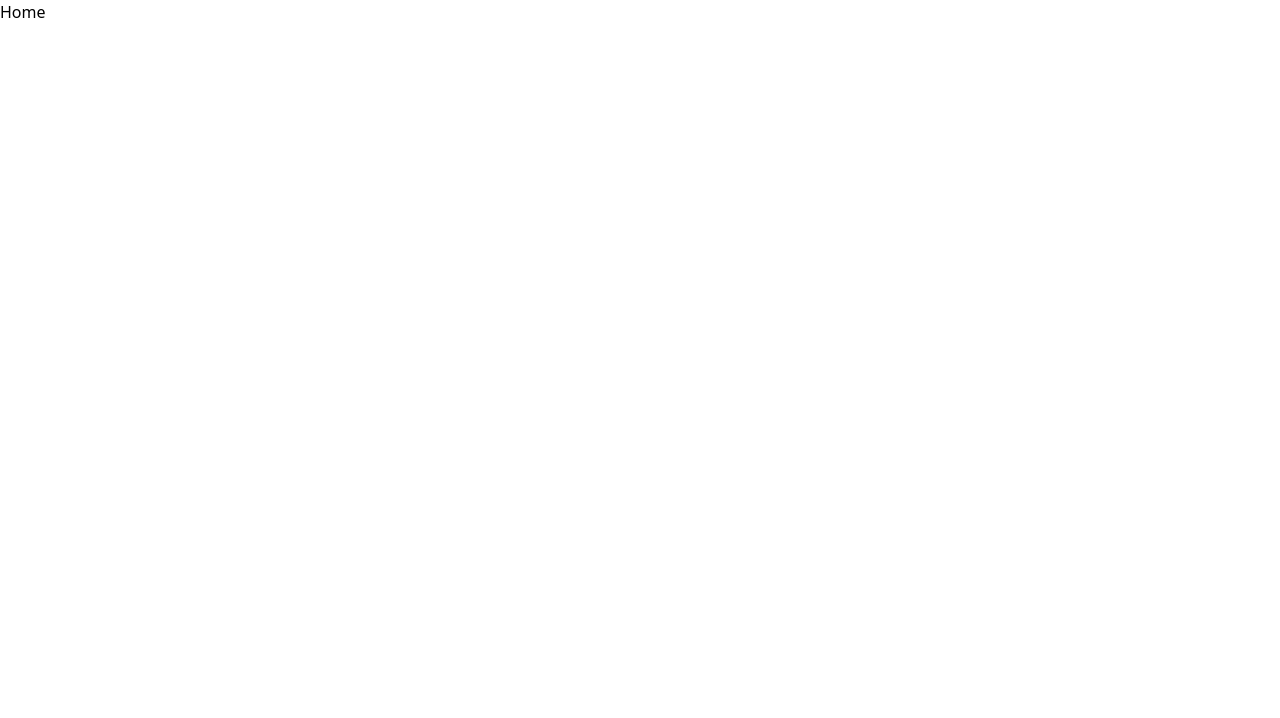
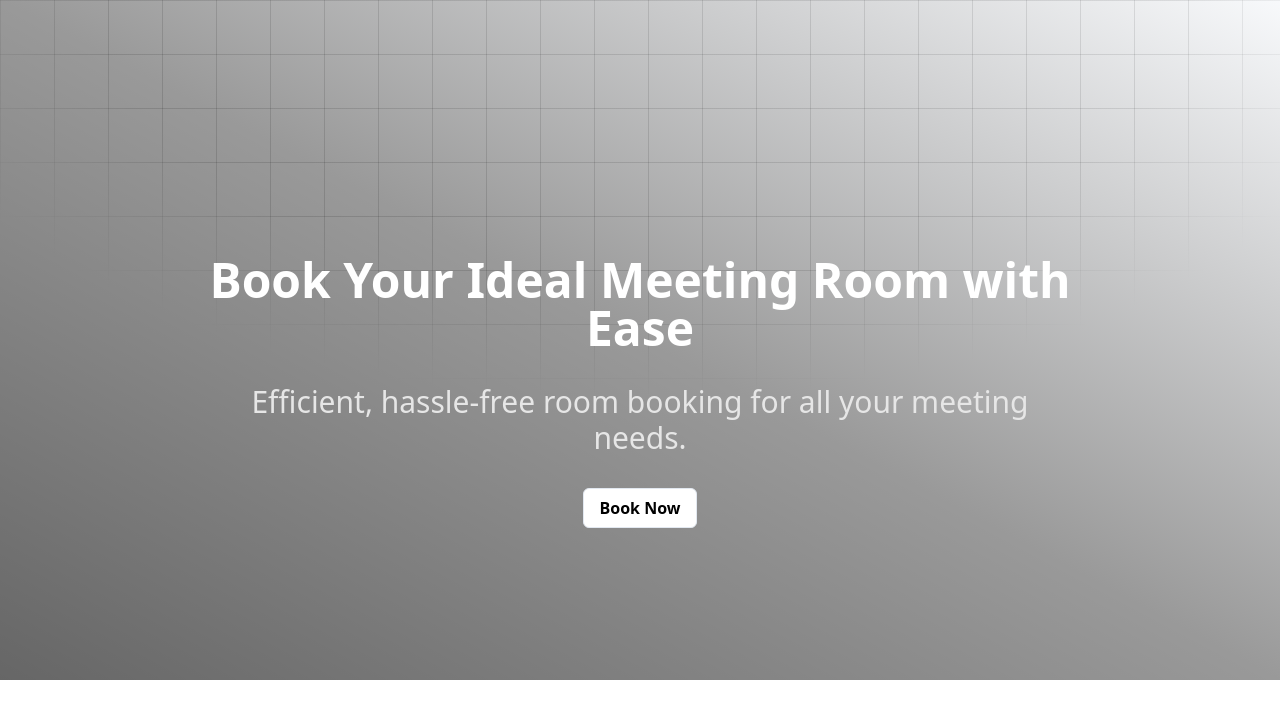
Before and after one commit to Bidyut-Sikder/hivehaus, a React (Vite) app: page / in a window 1280 px wide. Shown: the top 718 px of the page. Built offline with nearby package versions, Linux system fonts and the light colour scheme.

Commit message:
feat: add hero section

```diff
--- /dev/null
+++ b/src/components/home/Hero.tsx
@@ -0,0 +1,34 @@
+import { Link } from "react-router-dom";
+import { Button } from "../ui/button";
+// import workspaceVideo from '/video/workspace.webm'
+
+const Hero = () => {
+  return (
+    <div className="w-full">
+      {/* <video className="w-full h-[90vh] lg:h-[85vh] relative object-cover" autoPlay loop muted>
+                <source src={workspaceVideo} type="video/mp4" />
+            </video> */}
+      <div className="absolute bottom-0 left-0 right-0 top-0 bg-[linear-gradient(to_right,#4f4f4f2e_1px,transparent_1px),linear-gradient(to_bottom,#4f4f4f2e_1px,transparent_1px)] bg-[size:54px_54px] [mask-image:radial-gradient(ellipse_60%_50%_at_50%_0%,#000_70%,transparent_100%)]"></div>
+      <div className="absolute inset-0 bg-gradient-to-tr h-[90vh] lg:h-[85vh] from-black/60 via-black/40 to-slate-200/25">
+        <div className="flex flex-col items-center justify-center translate-y-64 gap-y-8 2xl:gap-y-10 mx-3 md:mx-10 lg:w-9/12 lg:mx-auto">
+          <h1 className="font-bold text-5xl text-center text-white">
+            Book Your Ideal Meeting Room with <span className="">Ease</span>
+          </h1>
+          <p className=" text-[#e6e6e6] text-3xl text-center sm:mx-10 xl:w-10/12 2xl:w-8/12">
+            Efficient, hassle-free room booking for all your meeting needs.
+          </p>
+          <Link to="/rooms">
+            <Button
+              variant="outline"
+              className="font-semibold cursor-pointer text-md"
+            >
+              Book Now
+            </Button>
+          </Link>
+        </div>
+      </div>
+    </div>
+  );
+};
+
+export default Hero;
--- /dev/null
+++ b/src/components/ui/button.tsx
@@ -0,0 +1,56 @@
+import * as React from "react"
+import { Slot } from "@radix-ui/react-slot"
+import { cva, type VariantProps } from "class-variance-authority"
+
+import { cn } from '../../lib/utils'
+
+const buttonVariants = cva(
+  "inline-flex items-center justify-center whitespace-nowrap rounded-md text-sm font-medium ring-offset-white transition-colors focus-visible:outline-none focus-visible:ring-2 focus-visible:ring-slate-950 focus-visible:ring-offset-2 disabled:pointer-events-none disabled:opacity-50 dark:ring-offset-slate-950 dark:focus-visible:ring-slate-300",
+  {
+    variants: {
+      variant: {
+        default: "bg-slate-900 text-slate-50 hover:bg-slate-900/90 dark:bg-slate-50 dark:text-slate-900 dark:hover:bg-slate-50/90",
+        destructive:
+          "bg-red-500 text-slate-50 hover:bg-red-500/90 dark:bg-red-900 dark:text-slate-50 dark:hover:bg-red-900/90",
+        outline:
+          "border border-slate-200 bg-white hover:bg-slate-100 hover:text-slate-900 dark:border-slate-800 dark:bg-slate-950 dark:hover:bg-slate-800 dark:hover:text-slate-50",
+        secondary:
+          "bg-slate-100 text-slate-900 hover:bg-slate-100/80 dark:bg-slate-800 dark:text-slate-50 dark:hover:bg-slate-800/80",
+        ghost: "hover:bg-slate-100 hover:text-slate-900 dark:hover:bg-slate-800 dark:hover:text-slate-50",
+        link: "text-slate-900 underline-offset-4 hover:underline dark:text-slate-50",
+      },
+      size: {
+        default: "h-10 px-4 py-2",
+        sm: "h-9 rounded-md px-3",
+        lg: "h-11 rounded-md px-8",
+        icon: "h-10 w-10",
+      },
+    },
+    defaultVariants: {
+      variant: "default",
+      size: "default",
+    },
+  }
+)
+
+export interface ButtonProps
+  extends React.ButtonHTMLAttributes<HTMLButtonElement>,
+    VariantProps<typeof buttonVariants> {
+  asChild?: boolean
+}
+
+const Button = React.forwardRef<HTMLButtonElement, ButtonProps>(
+  ({ className, variant, size, asChild = false, ...props }, ref) => {
+    const Comp = asChild ? Slot : "button"
+    return (
+      <Comp
+        className={cn(buttonVariants({ variant, size, className }))}
+        ref={ref}
+        {...props}
+      />
+    )
+  }
+)
+Button.displayName = "Button"
+
+export { Button, buttonVariants }
--- a/src/pages/Home.tsx
+++ b/src/pages/Home.tsx
@@ -1,8 +1,11 @@
+import Hero from "@/components/home/Hero"
 
 
 function Home() {
   return (
-    <div>Home</div>
+  <>
+  <Hero />
+  </>
   )
 }
 
```
